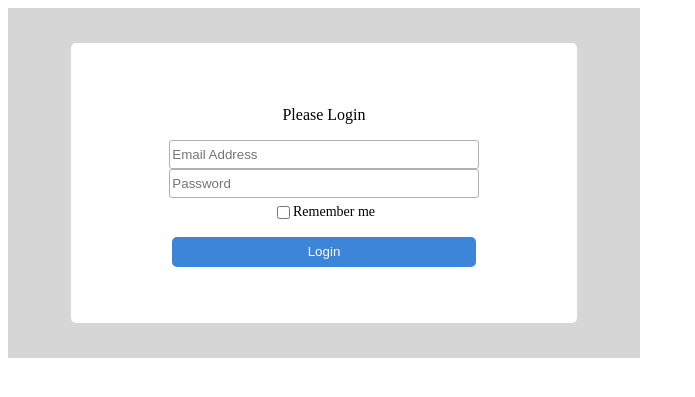
After one commit to Liavudi/nft-insights, a Flask app: page /login in a window 1280 px wide. The commit adds this page. Shown: the top 397 px of the page, without its empty margins (0-695 px from the left). Run offline with Flask 2, Linux system fonts and the light colour scheme.

Commit message:
added login component, everything works except the redirect to index after successful login

```diff
--- a/main.py
+++ b/main.py
@@ -1,7 +1,7 @@
-from flask import Flask, render_template, request
-import json
+from flask import Flask, render_template, redirect, url_for, request
 
-from utils.common import get_mandatory_env_variable, calculate_price, StateHelper, jsonDataTest
+
+from utils.common import get_mandatory_env_variable, calculate_price, StateHelper
 from utils.elastic_search import ElasticSearchClient
 from utils.ether_scan import EtherscanAPIClient
 
@@ -37,12 +37,10 @@ def get_average_contracts_gas_fee(contract_address: str, from_timestamp: float,
         average_price = sum / len(transaction_logs)
         return average_price
 
-
-
 def populate_one_day_to_elastic(contract_address: str, starting_timestamp: int):
     one_hour = 3600
     eth_to_usd_list = []
-    hours = 3
+    hours = 23
     for i in range(hours):
         eth_to_usd_list.append(
             [f"{starting_timestamp}", f"{get_average_contracts_gas_fee(contract_address, starting_timestamp, starting_timestamp + one_hour)}"])
@@ -53,17 +51,30 @@ def populate_one_day_to_elastic(contract_address: str, starting_timestamp: int):
             parsed_list.append(i)
     es_client.populate_eth_to_usd_index(parsed_list)
 
-populate_one_day_to_elastic('0xb47e3cd837dDF8e4c57F05d70Ab865de6e193BBB', 1665018000 )
+is_logged = False
+email = "crypto_whale"
+password = "js*gnHfcx!"
 
 @app.route('/')
 def homepage():
+    if not is_logged:
+        return redirect(url_for('login'))
     data = es_client.get_eth_price_in_usd()
     return render_template('index.html', chart_data=data)
 
 
-@app.route('/contract-average-gas-fee', methods=['GET'])
-def contract_average_gas_fee():
-    return ''
+@app.route('/login', methods=['POST'])
+def login():
+    global is_logged
+    user_email = request.form['email']
+    user_pass = request.form['password']
+    if user_email== email and user_pass == password:
+        is_logged = True
+    return redirect(url_for('homepage'))
+
+@app.route('/login')
+def is_user_logged():
+    return render_template('login.html', is_logged=is_logged)
 
 if __name__ == '__main__':
     contracts = ['0xb47e3cd837dDF8e4c57F05d70Ab865de6e193BBB',
--- /dev/null
+++ b/static/login.css
@@ -0,0 +1,48 @@
+.main-container{
+display: flex;
+justify-content: center;
+flex-direction: column;
+align-items: center;
+background-color: rgb(214, 214, 214);
+height: 350px;
+width: 50%;
+}
+.login-container{
+    width: 80%;
+    height: 80%;
+    display:flex;
+    flex-direction: column;
+    justify-content: center;
+    align-items: center;
+    background-color: white;
+    border-radius: 5px;
+
+}
+.form{
+    height: 25px;
+    width: 60%;
+    border:solid 1px rgb(177, 176, 176);
+    border-radius: 3px;
+    outline: none;
+
+
+
+}
+#btn{
+    color:white;
+    border:none;
+    background-color:rgb(61, 133, 216);
+    width:60%;
+    margin: 10px;
+    height: 30px;
+    border-radius: 5px;
+
+}
+.checkbox{
+    display: flex;
+    margin: 5px;
+    flex-direction: row;
+    align-items: center;
+    font-size: 14px;
+
+}
--- a/templates/index.html
+++ b/templates/index.html
@@ -20,13 +20,12 @@
         $(document).ready(function() {
             let data_parsed = JSON.parse('{{ chart_data|tojson }}')
             let parsedData = [];
-
             data_parsed.forEach(values => {
                 let y = parseFloat(values['_source']['price'])
                 let x = parseInt(values['_source']['timeStamp']) * 1000
                 parsedData.push({x: x, y: y, currency:'$:val'});
             });
-            console.log(parsedData)
+
 
 
             Highcharts.chart('container', {
@@ -46,9 +45,6 @@
 
                xAxis: {
             type:'datetime',
-            // min: Date.UTC(2022, 11, 20),
-            // max: Date.UTC(2022, 11,21)
-
             },
                yAxis: {
                   title:{
--- /dev/null
+++ b/templates/login.html
@@ -0,0 +1,42 @@
+<!DOCTYPE html>
+<html lang="en">
+<head>
+    <meta charset="UTF-8">
+    <meta http-equiv="X-UA-Compatible" content="IE=edge">
+    <meta name="viewport" content="width=device-width, initial-scale=1.0">
+    <title>Login</title>
+    <script src="https://ajax.googleapis.com/ajax/libs/jquery/3.6.0/jquery.min.js"></script>
+    <link rel= "stylesheet" type= "text/css" href= "{{ url_for('static',filename='/login.css') }}">
+</head>
+
+<body>
+
+    <div class="main-container">
+        <div class="login-container">
+            <p>Please Login</p>
+            <input class='form'id=email placeholder="Email Address">
+            <input class='form' id=password placeholder="Password" type="password">
+                <label class="checkbox">
+                    <input type="checkbox">
+                    Remember me
+                  </label>
+            <button id="btn">Login</button>
+        </div>
+    </div>
+
+    <script>
+        $(document).ready(function() {
+        $("#btn").click(function (){
+            let email = $('#email').val()
+            let password = $('#password').val()
+            $.post( "/login", {
+            email: email,
+            password:password
+            });
+        })
+
+
+    })
+    </script>
+</body>
+</html>
```
